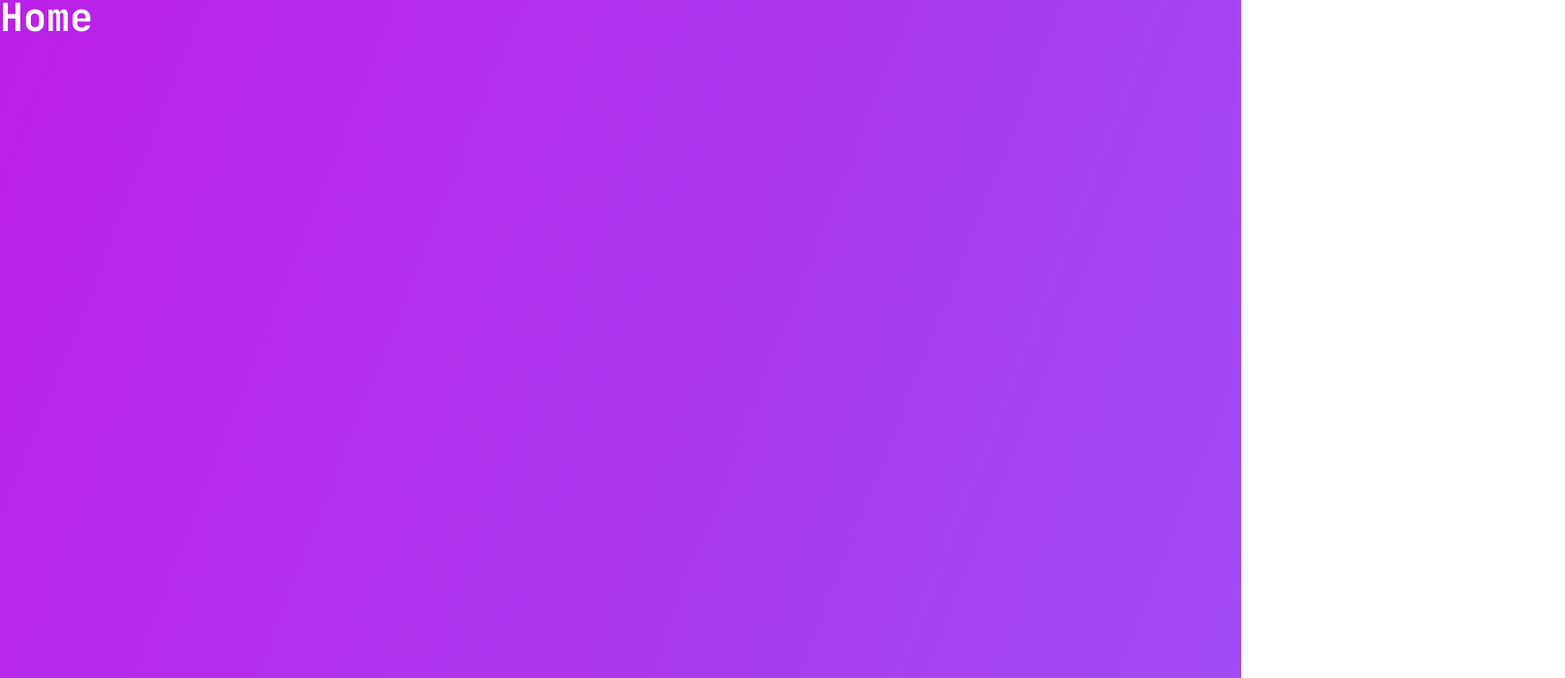
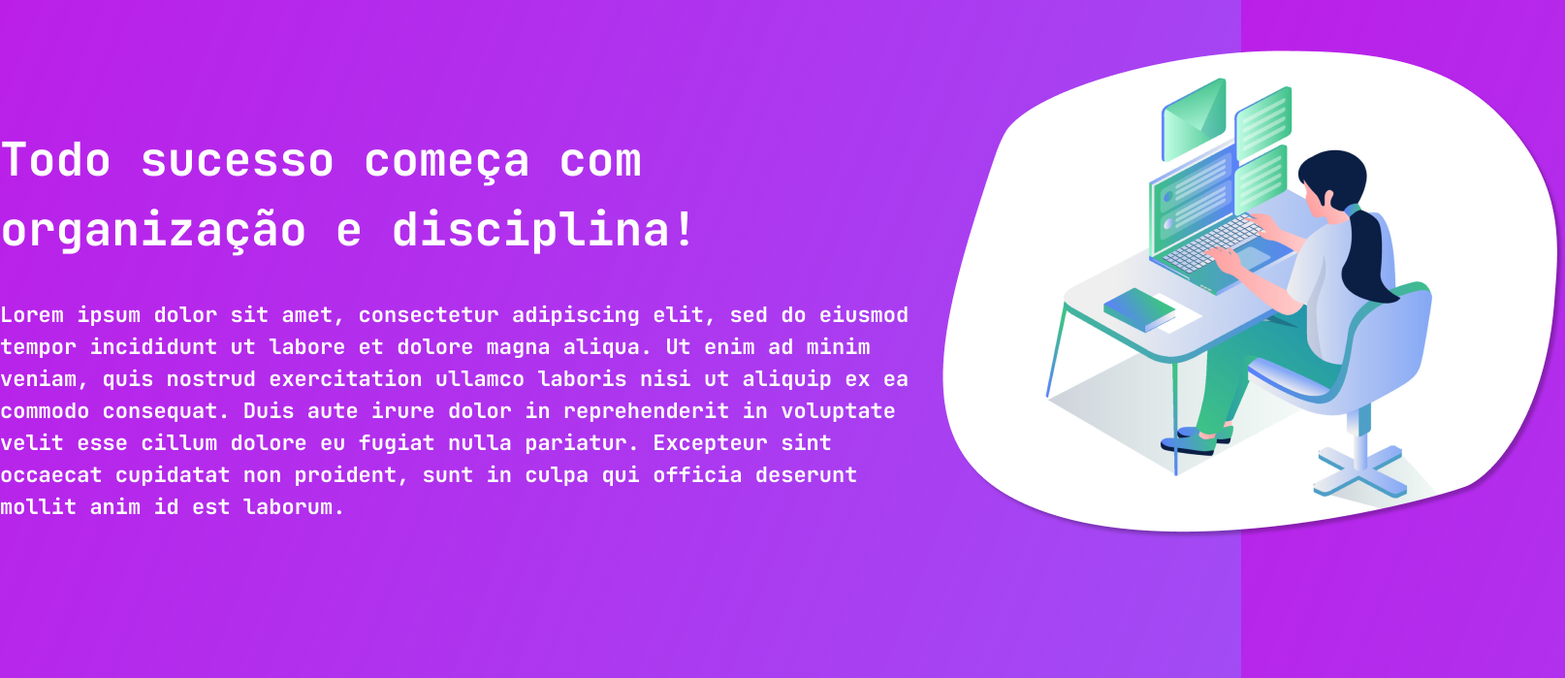
Before and after one commit to coders-advanced/Todo-FrontEnd, a React (Vite) app: page / in a window 1280 px wide. Shown: the part 76-775 px from the top of the page at 97% size, 1614 px wide, since content can reach past the window. Built offline with nearby package versions, Linux system fonts and the light colour scheme.

Commit message:
:sparkles: created and styled the home

```diff
--- /dev/null
+++ b/src/components/Button/index.tsx
@@ -0,0 +1,20 @@
+import { ReactNode } from "react";
+import { ButtonContainer } from "./styles";
+
+interface ButtonProps {
+  children: ReactNode;
+  executeOnPress?: () => void;
+  buttonTheme?: "black" | "white";
+}
+
+export function CustomButton({
+  children,
+  executeOnPress,
+  buttonTheme = "black",
+}: ButtonProps) {
+  return (
+    <ButtonContainer buttonTheme={buttonTheme} onClick={executeOnPress}>
+      {children}
+    </ButtonContainer>
+  );
+}
--- /dev/null
+++ b/src/components/Button/styles.ts
@@ -0,0 +1,23 @@
+import { styled } from "styled-components";
+
+interface ButtonProps {
+  buttonTheme: "black" | "white"
+}
+
+export const ButtonContainer = styled.button<ButtonProps>`
+  width: 269px;
+  height: 60px;
+  background-color: ${props => props.buttonTheme === "black"? "#111010" : "#FBEEFF"};
+  color: ${props => props.buttonTheme === "black"? "#FBEEFF" : "#111010" };
+  border: none;
+  border-radius: 6px;
+  font-size: 1.125rem;
+  font-weight: bold;
+
+  transition: background-color 150ms;
+
+  &:hover {
+    cursor: pointer;
+    background-color: ${props => props.buttonTheme === "black"? "#000000" : "#FFFFFF"};
+  }
+`;
--- a/src/pages/Home/index.tsx
+++ b/src/pages/Home/index.tsx
@@ -1,3 +1,32 @@
+import { Footer, HomeContainer, LeftSide, Main, RightSide } from "./styles";
+import HomeImage from "../../assets/home-image.png";
+import { CustomButton } from "../../components/Button";
+
 export const Home = () => {
-  return <div>Home</div>;
+  return (
+    <HomeContainer>
+      <Main>
+        <LeftSide>
+          <h1>Todo sucesso começa com organização e disciplina!</h1>
+          <p>
+            Lorem ipsum dolor sit amet, consectetur adipiscing elit, sed do
+            eiusmod tempor incididunt ut labore et dolore magna aliqua. Ut enim
+            ad minim veniam, quis nostrud exercitation ullamco laboris nisi ut
+            aliquip ex ea commodo consequat. Duis aute irure dolor in
+            reprehenderit in voluptate velit esse cillum dolore eu fugiat nulla
+            pariatur. Excepteur sint occaecat cupidatat non proident, sunt in
+            culpa qui officia deserunt mollit anim id est laborum.
+          </p>
+        </LeftSide>
+        <RightSide>
+          <img src={HomeImage} />
+        </RightSide>
+      </Main>
+
+      <Footer>
+        <CustomButton>criar conta</CustomButton>
+        <CustomButton buttonTheme="white">entrar</CustomButton>
+      </Footer>
+    </HomeContainer>
+  );
 };
--- a/src/pages/Home/styles.ts
+++ b/src/pages/Home/styles.ts
@@ -0,0 +1,36 @@
+import { styled } from "styled-components";
+
+export const HomeContainer = styled.div``
+
+export const Main = styled.main`
+  display: flex;
+
+  h1 {
+    font-size: 48px;
+  }
+
+  p {
+    font-size: 22px;
+    width: 972px;
+  }
+`
+
+export const LeftSide = styled.section`
+  display: flex;
+  flex-direction: column;
+  padding-top: 8.75rem;
+  gap: 2.25rem;
+`
+
+export const RightSide = styled.section`
+  margin-top: 4rem;
+`
+
+export const Footer = styled.footer`
+  display: flex;
+  width: 100%;
+  justify-content: center;
+  align-items: center;
+  gap: 3.5rem;
+  margin-top: 8rem;
+`
```
Also changed, not shown: src/assets/home-image.png (added).
